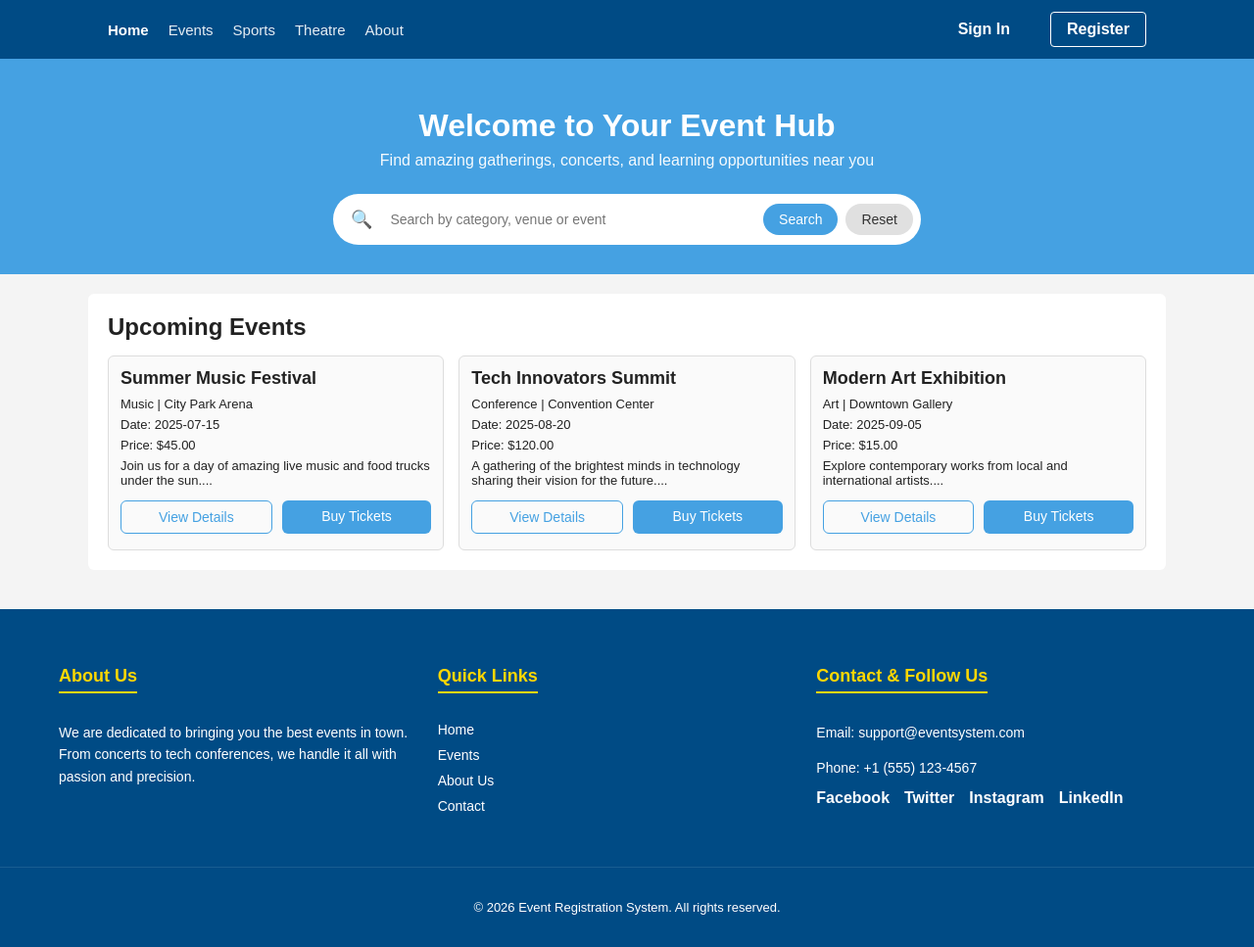
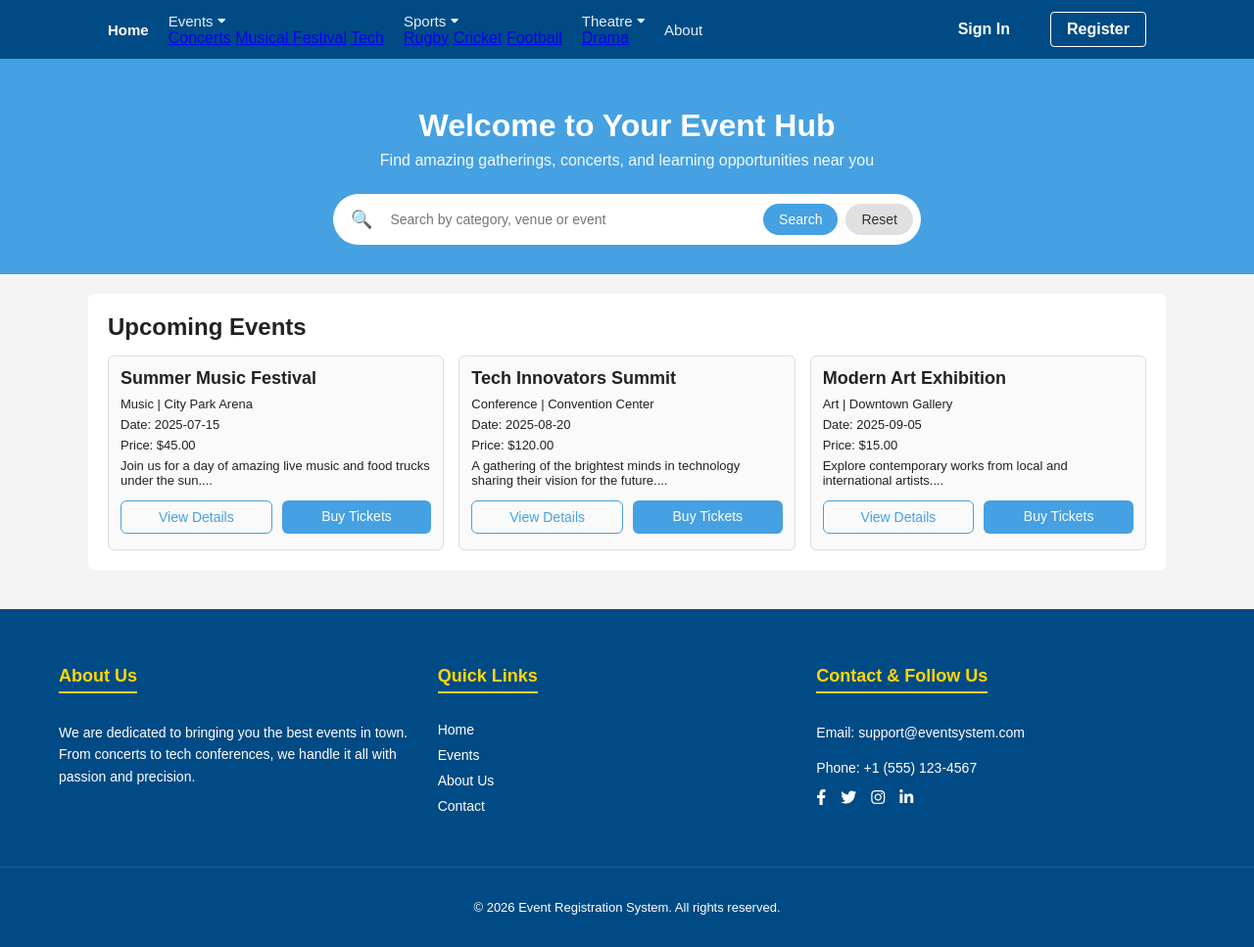
Before and after one commit to GDMfernando/event_registration_system, a PHP site: page /home.php in a window 1280 px wide. Shown: the whole page at 98% size. Run offline with PHP 8.4, Linux system fonts and the light colour scheme; data that the repository does not hold is empty.

Commit message:
home.php
updated home.php

```diff
--- a/home.php
+++ b/home.php
@@ -36,8 +36,6 @@ if ($search_text !== "") {
 
 $sql .= " ORDER BY e.event_date ASC";
 $events_result = mysqli_query($conn, $sql);
-
-
 ?>
 <!DOCTYPE html>
 <html>
@@ -46,6 +44,7 @@ $events_result = mysqli_query($conn, $sql);
     <meta charset="UTF-8">
     <title>Home - Event Registration System</title>
     <link rel="stylesheet" href="style.css">
+    <link rel="stylesheet" href="https://cdnjs.cloudflare.com/ajax/libs/font-awesome/6.0.0/css/all.min.css">
 </head>
 
 <body>
@@ -55,9 +54,41 @@ $events_result = mysqli_query($conn, $sql);
         <nav class="nav">
             <div class="nav-left">
                 <a href="home.php" class="nav-link active">Home</a>
-                <a href="events.php" class="nav-link">Events</a>
-                <a href="events.php?cat=Sports" class="nav-link">Sports</a>
-                <a href="events.php?cat=Theatre" class="nav-link">Theatre</a>
+
+                <!-- EVENTS DROPDOWN -->
+                <div class="dropdown">
+                    <a href="#" class="nav-link dropdown-toggle" id="eventsToggle">
+                        Events <i class="fas fa-caret-down arrow"></i>
+                    </a>
+                    <div class="dropdown-menu" id="eventsMenu">
+                        <a href="events.php?cat=Concerts">Concerts</a>
+                        <a href="events.php?cat=Musical Festival">Musical Festival</a>
+                        <a href="events.php?cat=Tech">Tech</a>
+                    </div>
+                </div>
+
+                <!-- SPORTS DROPDOWN -->
+                <div class="dropdown">
+                    <a href="#" class="nav-link dropdown-toggle" id="sportsToggle">
+                        Sports <i class="fas fa-caret-down arrow"></i>
+                    </a>
+                    <div class="dropdown-menu" id="sportsMenu">
+                        <a href="events.php?cat=Rugby">Rugby</a>
+                        <a href="events.php?cat=Cricket">Cricket</a>
+                        <a href="events.php?cat=Football">Football</a>
+                    </div>
+                </div>
+
+                <!-- THEATRE DROPDOWN -->
+                <div class="dropdown">
+                    <a href="#" class="nav-link dropdown-toggle" id="theatreToggle">
+                        Theatre <i class="fas fa-caret-down arrow"></i>
+                    </a>
+                    <div class="dropdown-menu" id="theatreMenu">
+                        <a href="events.php?cat=Drama">Drama</a>
+                    </div>
+                </div>
+
                 <a href="about.php" class="nav-link">About</a>
             </div>
 
@@ -193,10 +224,10 @@ $events_result = mysqli_query($conn, $sql);
                 <p>Email: support@eventsystem.com</p>
                 <p>Phone: +1 (555) 123-4567</p>
                 <div class="social-links">
-                    <a href="#">Facebook</a>
-                    <a href="#">Twitter</a>
-                    <a href="#">Instagram</a>
-                    <a href="#">LinkedIn</a>
+                    <a href="#" aria-label="Facebook"><i class="fab fa-facebook-f"></i></a>
+                    <a href="#" aria-label="Twitter"><i class="fab fa-twitter"></i></a>
+                    <a href="#" aria-label="Instagram"><i class="fab fa-instagram"></i></a>
+                    <a href="#" aria-label="LinkedIn"><i class="fab fa-linkedin-in"></i></a>
                 </div>
             </div>
         </div>
@@ -206,9 +237,6 @@ $events_result = mysqli_query($conn, $sql);
     </footer>
 
     <script src="script.js"></script>
-    <script>
-        // Dropdown script removed as dropdowns are no longer used
-    </script>
 </body>
 
 </html>
```
